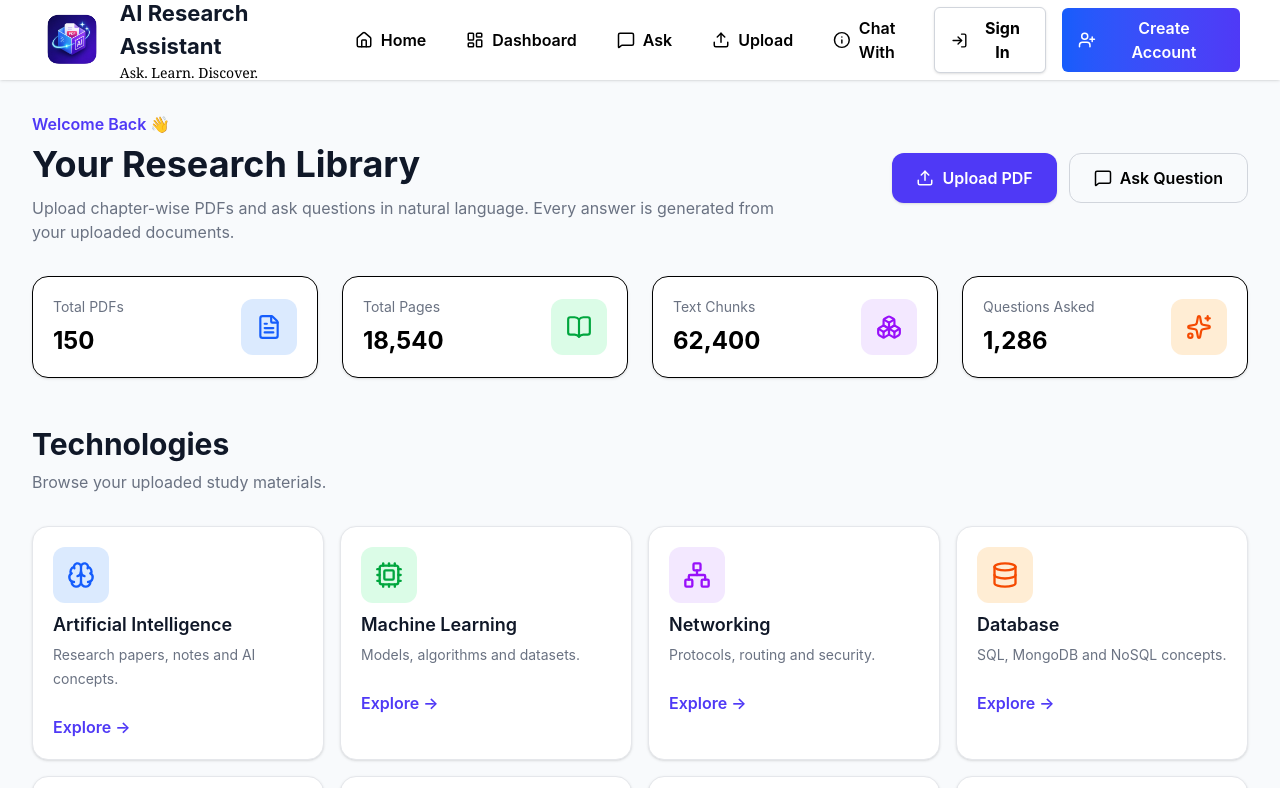
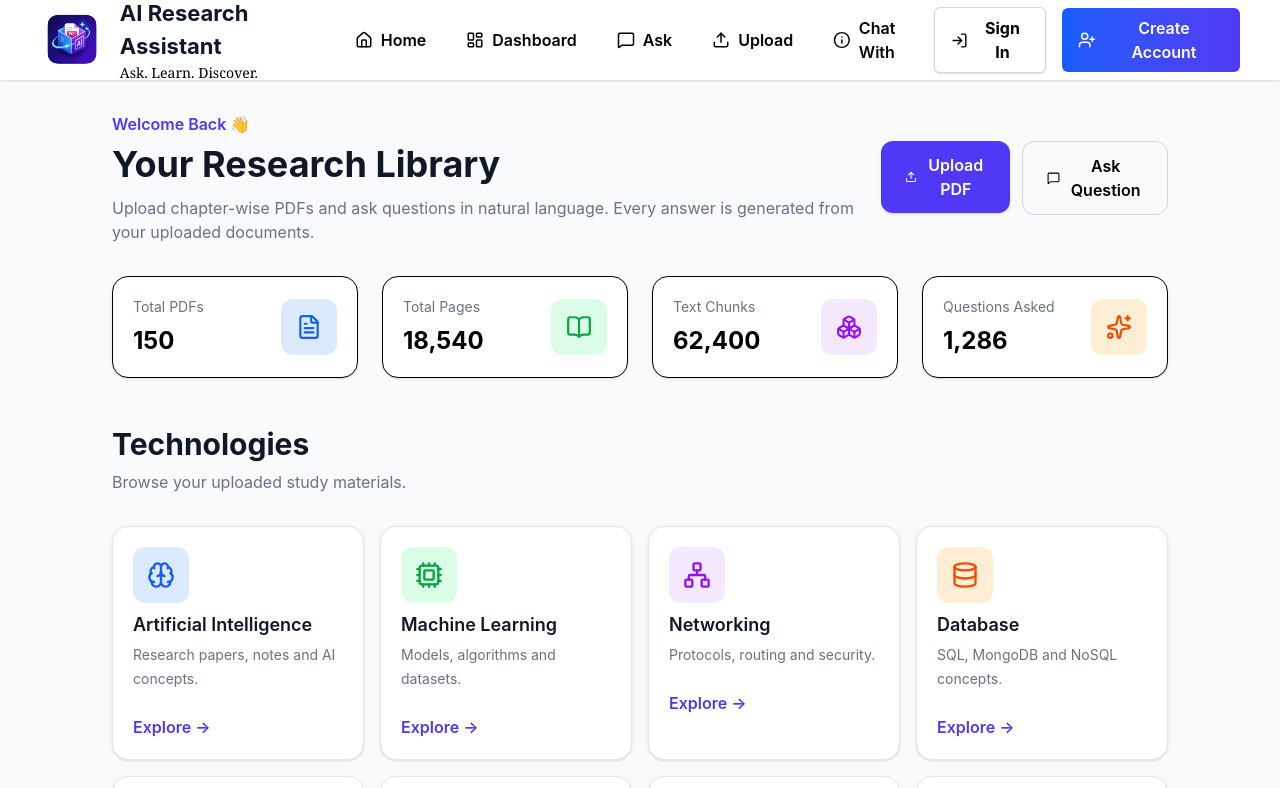
Before and after one commit to AjinathGame/AI-Research-Assistant, a React (Vite) app in the folder frontend/: page /dashboard in a window 1280 px wide. Shown: the top 788 px of the page. Built offline with nearby package versions, Linux system fonts and the light colour scheme.

Commit message:
add some function

```diff
--- a/frontend/src/components/dashboard/HeroSection.jsx
+++ b/frontend/src/components/dashboard/HeroSection.jsx
@@ -6,6 +6,8 @@ import {
   Boxes,
   Sparkles,
 } from "lucide-react";
+
+import {Link} from 'react-router-dom';
 
 const stats = [
   {
@@ -58,15 +60,15 @@ export default function HeroSection() {
 
         <div className="flex flex-col sm:flex-row gap-3 w-full lg:w-auto">
 
-          <button className="flex items-center justify-center gap-2 bg-indigo-600 hover:bg-indigo-700 text-white px-6 py-3 rounded-xl font-semibold shadow w-full cursor-pointer sm:w-auto">
+          <Link to="/Uploads"><button className="flex items-center justify-center gap-2 bg-indigo-600 hover:bg-indigo-700 text-white px-6 py-3 rounded-xl font-semibold shadow w-full cursor-pointer sm:w-auto">
             <Upload size={18} />
             Upload PDF
-          </button>
+          </button></Link>
 
-          <button className="flex items-center cursor-pointer justify-center gap-2 border border-gray-300 hover:bg-gray-100 px-6 py-3 rounded-xl font-semibold w-full sm:w-auto">
+          <Link to="/Ask"><button className="flex items-center cursor-pointer justify-center gap-2 border border-gray-300 hover:bg-gray-100 px-6 py-3 rounded-xl font-semibold w-full sm:w-auto">
             <MessageSquare size={18} />
             Ask Question
-          </button>
+          </button></Link>
 
         </div>
 
--- a/frontend/src/views/Dashboard.jsx
+++ b/frontend/src/views/Dashboard.jsx
@@ -15,7 +15,7 @@ export default function Dashboard() {
         <Navbar />
 
 
-        <main className="flex-1 overflow-y-auto p-4 sm:p-6 lg:p-8">
+        <main className="flex-1 overflow-y-auto p-4 sm:p-6 lg:p-8 lg:pl-28 lg:pr-28">
           <HeroSection />
           <TechnologyGrid />
         </main>
--- a/frontend/src/views/Uploads.jsx
+++ b/frontend/src/views/Uploads.jsx
@@ -18,7 +18,7 @@ export default function UploadPage() {
         <Navbar />
 
         <main className="flex-1 overflow-y-auto">
-          <div className="max-w-7xl mx-auto px-4 sm:px-6 lg:px-8 py-6 lg:py-10">
+          <div className="max-w-7xl mx-auto px-4 sm:px-6 lg:px-8  lg:py-8">
             <UploadHero />
 
             <div className="mt-8">
--- a/package.json
+++ /dev/null
@@ -1,6 +0,0 @@
-{
-  "dependencies": {
-    "lucide-react": "^1.29.0",
-    "react-icons": "^5.7.0"
-  }
-}
```
Also changed, not shown: 1 other file (tests, documents, lock files or other folders).
